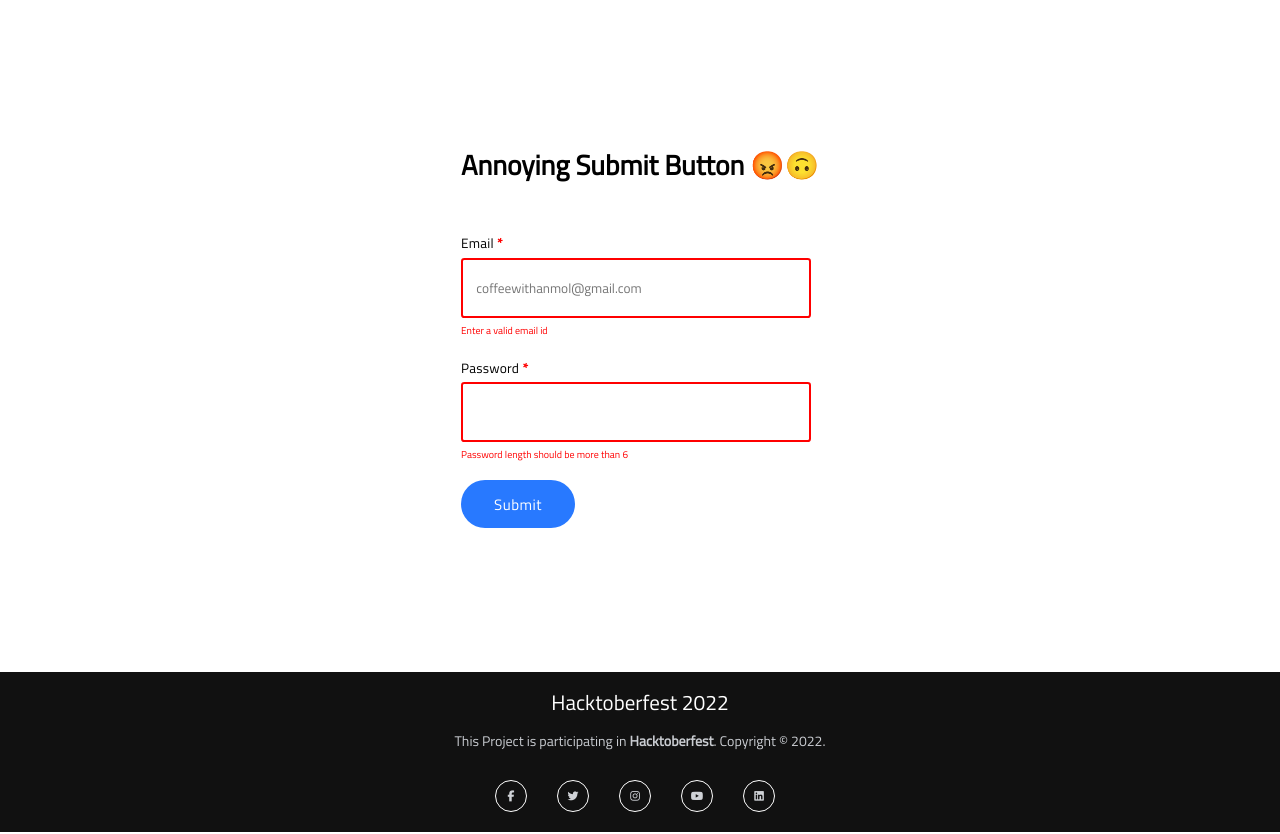
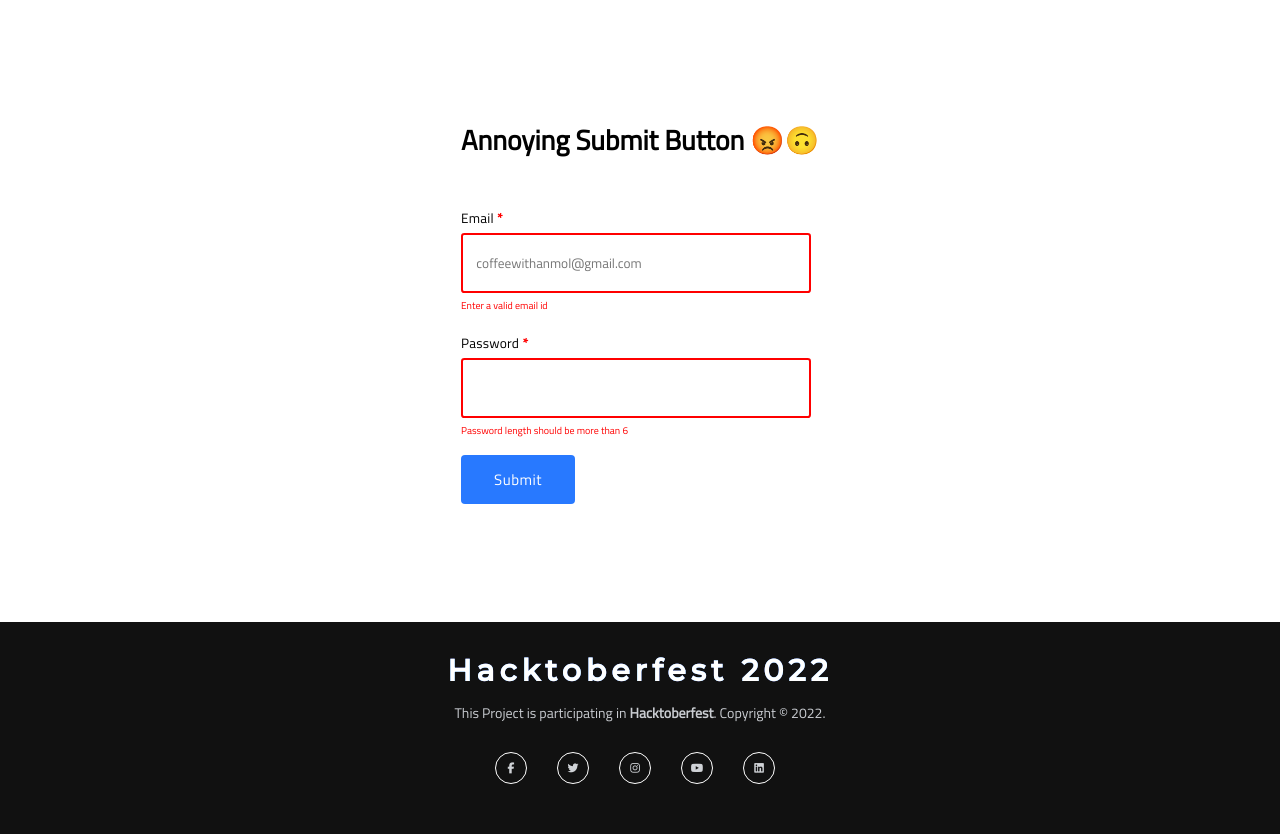
Before and after one commit to fineanmol/Annoying-submit-button, a React (Create React App) app: page / in a window 1280 px wide. Built offline with nearby package versions, Linux system fonts and the light colour scheme.

Commit message:
Footer styling improved

```diff
--- a/src/App.css
+++ b/src/App.css
@@ -1,4 +1,5 @@
 @import url('https://fonts.googleapis.com/css2?family=Poppins:wght@200;300;400&family=Titillium+Web:ital,wght@0,200;0,300;0,400;1,200;1,300&family=Ubuntu:ital,wght@0,300;0,400;0,500;1,300;1,400&display=swap');
+
 * {
   box-sizing: border-box;
   padding: 0;
@@ -21,7 +22,7 @@ body {
 }
 
 .form-section {
-    min-height: 84vh;
+  min-height: 77.8vh;
   display: grid;
   place-content: center;
 }
@@ -84,6 +85,25 @@ body {
   justify-content: flex-end;
 }
 
+.submit-button {
+  margin-top: 1.75rem;
+  background-color: #2879ff;
+  color: #fff;
+  letter-spacing: 0.5px;
+  padding: 0.85em 2.2em;
+  border: none;
+  font-size: 1.5rem;
+  font-weight: 500;
+  border-radius: 4px;
+
+  cursor:pointer;
+}
+
+.button-success {
+  color: white;
+  background-color: #03bb56;
+}
+
 .toast {
   position: absolute;
   margin-top: 20px;
--- a/src/App.js
+++ b/src/App.js
@@ -1,12 +1,11 @@
-import React from "react";
-import "./App.css";
-import Footer from "./components/Footer";
-import Button from "./components/Button";
+import React from 'react';
+import './App.css';
+import Footer from './components/Footer';
 
 function App() {
   const [form, setForm] = React.useState({
-    email: "",
-    password: "",
+    email: '',
+    password: '',
   });
 
   const [toggleClass, setToggleClass] = React.useState(false);
@@ -24,8 +23,10 @@ function App() {
       setShowToast(true);
       setTimeout(() => {
         setShowToast(false);
-      }, 1000);
+      }, 1000)
     }
+
+
   };
 
   const validateEmail = (email) => {
@@ -34,12 +35,6 @@ function App() {
       .match(
         /^(([^<>()[\]\\.,;:\s@"]+(\.[^<>()[\]\\.,;:\s@"]+)*)|(".+"))@((\[[0-9]{1,3}\.[0-9]{1,3}\.[0-9]{1,3}\.[0-9]{1,3}\])|(([a-zA-Z\-0-9]+\.)+[a-zA-Z]{2,}))$/
       );
-  };
-
-  const isFormValid = () => {
-    if (form !== null && form !== undefined)
-      return form.password.length > 6 && validateEmail(form.email);
-    return false;
   };
 
   return (
@@ -56,9 +51,8 @@ function App() {
               Email <span className="requiredLabel">*</span>
             </label>
             <input
-              className={`input ${
-                !validateEmail(form.email) ? "wrong-input" : "correct-input"
-              }`}
+              className={`input ${!validateEmail(form.email) ? 'wrong-input' : 'correct-input'
+                }`}
               type="email"
               name="email"
               value={form.email}
@@ -70,9 +64,11 @@ function App() {
           </div>
           <div>
             {!validateEmail(form.email) ? (
-              <p className="warning-message">Enter a valid email id</p>
+              <p className="warning-message">
+                Enter a valid email id
+              </p>
             ) : (
-              ""
+              ''
             )}
           </div>
           <div className="input-block">
@@ -80,9 +76,8 @@ function App() {
               Password <span className="requiredLabel">*</span>
             </label>
             <input
-              className={`input ${
-                form.password.length <= 6 ? "wrong-input" : "correct-input"
-              }`}
+              className={`input ${form.password.length <= 6 ? 'wrong-input' : 'correct-input'
+                }`}
               type="password"
               name="password"
               value={form.password}
@@ -98,24 +93,22 @@ function App() {
                 Password length should be more than 6
               </p>
             ) : (
-              ""
+              ''
             )}
           </div>
           <div
-            className={`submit-button-wrapper ${
-              toggleClass ? "float-end" : "float-start"
-            }`}
+            className={`submit-button-wrapper ${toggleClass ? 'float-end' : 'float-start'}`}
           >
-            <Button
-              {...{
-                onHover: annoyingSubmitButton,
-                isFormValid,
-                text: "Submit",
-                type: "pill",
-              }}
-            />
+            <button
+              tabIndex={-1}
+              className={`submit-button ${(form.password.length > 6 && validateEmail(form.email) )? 'button-success' : ''
+                }`}
+              onMouseEnter={annoyingSubmitButton}
+            >
+              Submit
+            </button>
           </div>
-          <div className={`toast ${showToast ? "fadeIn" : "fadeOut"}`}>
+          <div className={`toast ${showToast ? 'fadeIn' : 'fadeOut'}`}>
             You can not submit until you fix all the validation errors...
           </div>
         </form>
--- a/src/components/Footer/Footer.css
+++ b/src/components/Footer/Footer.css
@@ -1,99 +1,77 @@
-#footer {
-  position: fixed;
-  left: 0;
-  bottom: 0;
-  width: 100vw;
-  /* height: 100px; */
-  background: linear-gradient(to left, #ff0844, #ff4563);
-  box-shadow: 0 10px 20px rgba(0, 0, 0, 0.19), 0 6px 6px rgba(0, 0, 0, 0.23);
-  color: wheat;
-  text-align: center;
-  z-index: 1000;
-}
-#footer h3 {
-  padding: 5px;
-  height: 25px;
-}
-.footer-icon {
-  color: #ff229b;
-}
-#footer h3 span:hover {
-  cursor: pointer;
-  cursor: hand;
-}
-.hacktoberfest-image {
-  display: flex;
-  justify-content: center;
-  flex-wrap: wrap;
-  margin-bottom: 80px;
-}
-#backToTop {
-  display: none;
-  position: fixed;
-  bottom: 50px;
-  right: 30px;
-  z-index: 999;
-  cursor: pointer;
-  border-radius: 50%;
-  border: none;
-  background-color: #ff4563;
-  padding: 6px 10px 10px;
-  z-index: 1001;
-  animation: backToTopShowAnim 0.3s;
-  transition: transform 0.2s ease-out;
-}
-#backToTop svg {
-  width: 25px;
-  height: auto;
-  opacity: 0.6;
-}
-#backToTop:hover svg {
-  opacity: 1;
-}
-#backToTop:hover {
-  transform: scale(1.1);
-}
-@keyframes backToTopShowAnim {
-  0% {
-    transform: scale(0);
-  }
-  50% {
-    transform: scale(1.3);
-  }
-  100% {
-    transform: scale(1);
-  }
-}
-@keyframes backToTopScrollingAnimation {
-  from {
-    transform: rotate(0);
-  }
-  to {
-    transform: rotate(360deg);
-  }
-}
+@import url('https://fonts.googleapis.com/css2?family=Montserrat:wght@500&display=swap');
 
 footer {
   background: #111;
-  height: auto;
   width: 100vw;
-  padding-top: 15px;
+  padding: 30px;
   color: #fff;
 }
 
 .footer-content {
   display: flex;
+  flex-direction: column;
+  justify-content: center;
   align-items: center;
-  justify-content: center;
-  flex-direction: column;
-  text-align: center;
 }
 
-.footer-content h3 {
-  font-size: 2.1rem;
-  font-weight: 500;
-  text-transform: capitalize;
-  line-height: 3rem;
+.glitch {
+  font-family: 'Montserrat', sans-serif;
+  letter-spacing: 5px;
+	font-size: 30px;
+	text-decoration: none;
+	color: #fff;
+	transform: translate(0%, 0%);
+	margin: 0;
+}
+
+.glitch::before,
+.glitch::after {
+	content: "Hacktoberfest 2022";
+	display: block;
+	position: absolute;
+	top: 0;
+	left: 0;
+	height: 100%;
+	width: 100%;
+	opacity: 0.8;
+}
+
+.glitch::before {
+	color: #0ff;
+	z-index: -1;
+}
+
+.glitch::after {
+	color: #f0f;
+	z-index: -2;
+}
+
+@keyframes glitch {
+	0% {
+		transform: translate(0);
+	}
+	20% {
+		transform: translate(-5px, 5px);
+	}
+	40% {
+		transform: translate(-5px, -5px);
+	}
+	60% {
+		transform: translate(5px, 5px);
+	}
+	80% {
+		transform: translate(5px, -5px);
+	}
+	to {
+		transform: translate(0);
+	}
+}
+
+.glitch:hover::before {
+	animation: glitch .3s cubic-bezier(.25, .46, .45, .94) both infinite;
+}
+.glitch:hover::after {
+	animation: glitch .3s cubic-bezier(.25, .46, .45, .94) reverse both infinite;
 }
 
 .footer-content p {
@@ -149,8 +127,32 @@ footer {
   background-color: white;
 }
 
+.socials li:nth-child(1) a:hover {
+  background-color: #3B5998;
+}
+
+.socials li:nth-child(2) a:hover {
+  background-color: #3F9CEA;
+}
+
+.socials li:nth-child(2) a:hover i {
+  color: #111;
+}
+
+.socials li:nth-child(3) a:hover {
+  background-color: #DA547F;
+}
+
+.socials li:nth-child(4) a:hover {
+  background-color: #E24712;
+}
+
+.socials li:nth-child(5) a:hover {
+  background-color: #2E77B5;
+}
+
 .socials a:hover i {
-  color: #111;
+  color: white;
 }
 
 .footer-bottom {
--- a/src/components/Footer/Footer.jsx
+++ b/src/components/Footer/Footer.jsx
@@ -1,20 +1,42 @@
-import React from 'react';
-import './Footer.css';
+import React from "react";
+import "./Footer.css";
 
 const Footer = () => {
   return (
     <footer>
       <div className="footer-content">
-            <h3>Hacktoberfest 2022</h3>
-            <p>This Project is participating in <b>Hacktoberfest</b>. Copyright &copy; 2022.</p>
-
+        <h1 class="glitch">Hacktoberfest 2022</h1>
+        <p>
+          This Project is participating in <b>Hacktoberfest</b>. Copyright
+          &copy; 2022.
+        </p>
         <div className="footer-menu">
           <ul className="socials">
-                <li><a href="https://www.facebook.com/fineanmol"><i className="fa fa-facebook"></i></a></li>
-                <li><a href="https://twitter.com/fineanmol"><i className="fa fa-twitter"></i></a></li>
-                <li><a href="https://www.instagram.com/fineanmol"><i className="fa fa-instagram"></i></a></li>
-                <li><a href="https://www.instagram.com/fineanmol"><i className="fa fa-youtube"></i></a></li>
-                <li><a href="https://www.linkedin.com/in/fineanmol/"><i className="fa fa-linkedin-square"></i></a></li>
+            <li>
+              <a href="https://www.facebook.com/fineanmol">
+                <i className="fa fa-facebook"></i>
+              </a>
+            </li>
+            <li>
+              <a href="https://twitter.com/fineanmol">
+                <i className="fa fa-twitter"></i>
+              </a>
+            </li>
+            <li>
+              <a href="https://www.instagram.com/fineanmol">
+                <i className="fa fa-instagram"></i>
+              </a>
+            </li>
+            <li>
+              <a href="https://www.instagram.com/fineanmol">
+                <i className="fa fa-youtube"></i>
+              </a>
+            </li>
+            <li>
+              <a href="https://www.linkedin.com/in/fineanmol/">
+                <i className="fa fa-linkedin-square"></i>
+              </a>
+            </li>
           </ul>
         </div>
       </div>
```
Also changed, not shown: 1 other file (tests, documents, lock files or other folders). Lines whose indentation alone changed are shown as unchanged.
